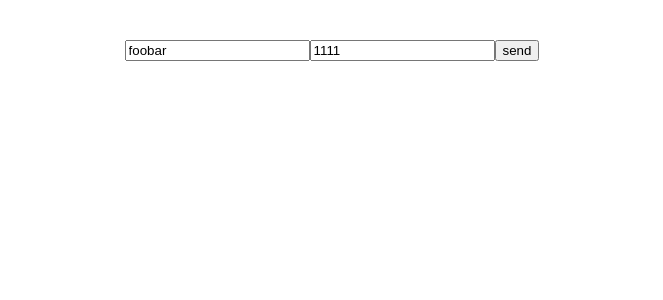
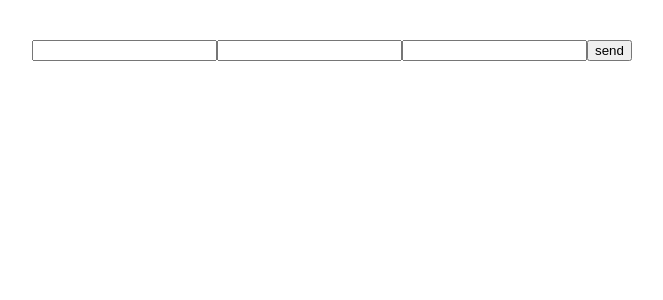
Before and after one commit to HoggGogg/ReactHW, a React (Vite) app: page / in a window 1280 px wide. Shown: the top 300 px of the page, without its empty margins (308-971 px from the left). Built offline with nearby package versions, Linux system fonts and the light colour scheme.

Commit message:
lesson  5-2 useForm hook

```diff
--- a/package.json
+++ b/package.json
@@ -11,7 +11,8 @@
   },
   "dependencies": {
     "react": "^19.1.0",
-    "react-dom": "^19.1.0"
+    "react-dom": "^19.1.0",
+    "react-hook-form": "^7.61.1"
   },
   "devDependencies": {
     "@eslint/js": "^9.30.1",
--- a/src/components/FormComponent.tsx
+++ b/src/components/FormComponent.tsx
@@ -1,48 +1,25 @@
-import {type FormEvent, useState} from "react";
+import React from "react";
+import {useForm} from "react-hook-form";
 
 interface IFormProps {
     username: string,
-    password: string
+    password: string,
+    age: number
 }
 
 const FormComponent = () => {
 
-    const [formState, setFormState] = useState<IFormProps>({
-        username: 'foobar',
-        password: '1111'
-    })
+    const {handleSubmit, register} = useForm<IFormProps>();
 
-    const handleSubmit = (e: FormEvent<HTMLFormElement>) => {
-        e.preventDefault();
-        const user = {
-            username: formState.username,
-            password: formState.password
-        }
-        console.log(user);
+    const costomHandler = (formDataProps: IFormProps) => {
+        console.log(formDataProps);
     };
-
-    // const handleUserNameChange = (e: FormEvent<HTMLInputElement>) => {
-    //     const inputUser = e.target as HTMLInputElement;
-    //     console.log(inputUser.value);
-    //     setFormState({...formState, username: inputUser.username})
-    // };
-    // const handlePasswordChange = (e: FormEvent<HTMLInputElement>) => {
-    //     const inputPass = e.target as HTMLInputElement;
-    //     console.log(inputPass.value);
-    //     setFormState({...formState, password: inputPass.password})
-    // };
-
-    const handleInputChange = (e: FormEvent<HTMLInputElement>) => {
-        const input = e.target as HTMLInputElement;
-        console.log(input.name);
-        setFormState({...formState, [input.name]: input.value})
-    };
-
     return (
         <div>
-            <form onSubmit={handleSubmit}>
-                <input type="text" name={'username'} value={formState.username} onChange={handleInputChange}/>
-                <input type="text" name={'password'} value={formState.password} onChange={handleInputChange}/>
+            <form onSubmit={handleSubmit(costomHandler)}>
+                <input type="text" {...register("username")}/>
+                <input type="text" {...register("password")}/>
+                <input type="number" {...register("age")}/>
                 <button>send</button>
             </form>
         </div>
```
Also changed, not shown: 1 other file (tests, documents, lock files or other folders).
